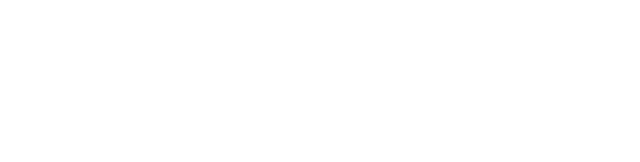
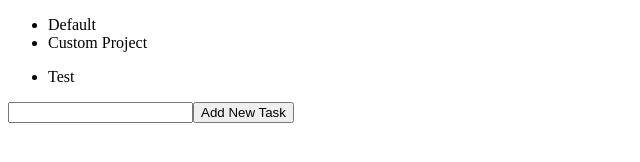
Before and after one commit to matic1010/todo-list, a website built with webpack: page dist/index.html in a window 1280 px wide. Shown: the whole page, without its empty margins (0-640 px from the left). Built offline with nearby package versions, Linux system fonts and the light colour scheme.

Commit message:
added UI class to render TodoList on screen

```diff
--- a/src/components/TodoList.js
+++ b/src/components/TodoList.js
@@ -1,6 +1,10 @@
+import Project from './Project';
+
 export default class TodoList {
   constructor() {
     this.projects = [];
+    this.projects.push(new Project('Default'));
+    this.selectedProject = this.projects[0];
   }
 
   getProjects() {
@@ -11,6 +15,16 @@ export default class TodoList {
     this.projects = projects;
   }
 
+  getSelectedProject() {
+    return this.selectedProject;
+  }
+
+  setSelectedProjec(name) {
+    this.selectedProject = this.projects.find(
+      (project) => project.name === name
+    );
+  }
+
   addProject(newProject) {
     this.projects.push(newProject);
   }
--- /dev/null
+++ b/src/components/UI.js
@@ -0,0 +1,130 @@
+import Task from './Task';
+
+export default class UI {
+  constructor(todoList) {
+    this.todoList = todoList;
+  }
+
+  render() {
+    const app = document.getElementById('app');
+    const projectList = this.generateProjects();
+    const taskList = this.generateTasks();
+    const taskInput = this.generatetTaskInput();
+    app.appendChild(projectList);
+    app.appendChild(taskList);
+    app.appendChild(taskInput);
+  }
+
+  generateProjects() {
+    const projectList = document.createElement('ul');
+    const projectListElements = this.todoList.getProjects().map((project) => {
+      const listElement = document.createElement('li');
+      listElement.textContent = project.name;
+      return listElement;
+    });
+    projectListElements.forEach((element) => {
+      projectList.appendChild(element);
+    });
+    return projectList;
+  }
+
+  generateTasks() {
+    const taskList = document.createElement('ul');
+    const tasks = this.todoList.getSelectedProject().getTasks();
+    const taskListElements = tasks.map((task) => {
+      const listElement = document.createElement('li');
+      listElement.textContent = task.name;
+      return listElement;
+    });
+    taskListElements.forEach((element) => {
+      taskList.appendChild(element);
+    });
+    return taskList;
+  }
+
+  generatetTaskInput() {
+    const taskInputDiv = document.createElement('div');
+    const taskInput = document.createElement('input');
+    taskInput.id = 'task-input';
+    const addTaskButton = document.createElement('button');
+    addTaskButton.innerHTML = 'Add New Task';
+    addTaskButton.addEventListener('click', () => {
+      const taskName = taskInput.value;
+      if (taskName) {
+        this.todoList.getSelectedProject().addTask(new Task(taskName, 'today'));
+        this.reload();
+      }
+    });
+    taskInput.setAttribute('type', 'text');
+
+    taskInputDiv.appendChild(taskInput);
+    taskInputDiv.appendChild(addTaskButton);
+
+    return taskInputDiv;
+  }
+
+  reload() {
+    const app = document.getElementById('app');
+    app.innerHTML = '';
+    this.render();
+  }
+}
+// const appContainer = document.getElementById('app');
+
+// const generateTaskInput = () => {
+//   const taskInputDiv = document.createElement('div');
+//   const taskInput = document.createElement('input');
+//   taskInput.id = 'task-input';
+//   const addTaskButton = document.createElement('button');
+//   addTaskButton.innerHTML = 'Add New Task';
+//   addTaskButton.addEventListener('click', () => handleNewTaskButton());
+//   taskInput.setAttribute('type', 'text');
+
+//   taskInputDiv.appendChild(taskInput);
+//   taskInputDiv.appendChild(addTaskButton);
+
+//   return taskInputDiv;
+// };
+
+// const handleNewTaskButton = () => {
+//   const input = document.getElementById('task-input');
+//   if (input.value) {
+//     todo.addTask(input.value, 'today');
+//   }
+// };
+
+// const generateProjectList = (projects) => {
+//   const projectList = document.createElement('ul');
+//   const projectListElements = projects.map((project) => {
+//     const listElement = document.createElement('li');
+//     listElement.textContent = project.name;
+//     return listElement;
+//   });
+//   projectListElements.forEach((element) => {
+//     projectList.appendChild(element);
+//   });
+//   return projectList;
+// };
+
+// const generateTaskList = (tasks) => {
+//   const taskList = document.createElement('ul');
+//   const taskListElements = tasks.map((task) => {
+//     const listElement = document.createElement('li');
+//     listElement.textContent = task.name;
+//     return listElement;
+//   });
+//   taskListElements.forEach((element) => {
+//     taskList.appendChild(element);
+//   });
+//   return taskList;
+// };
+
+// const renderPage = (todoList) => {
+//   appContainer.appendChild(generateTaskInput());
+//   appContainer.appendChild(generateProjectList(todoList.getProjects()));
+//   appContainer.appendChild(
+//     generateTaskList(todoList.getSelectedProject().getTasks())
+//   );
+// };
+
+// export { renderPage };
--- a/src/index.js
+++ b/src/index.js
@@ -1 +1,11 @@
-console.log('Hello from index.js');
+import TodoList from './components/TodoList';
+import Project from './components/Project';
+import Task from './components/Task';
+import UI from './components/UI';
+
+const todo = new TodoList();
+todo.addProject(new Project('Custom Project'));
+todo.getSelectedProject().addTask(new Task('Test', 'today'));
+const userInterface = new UI(todo);
+
+userInterface.render();
```
Also changed, not shown: dist/index.html.
